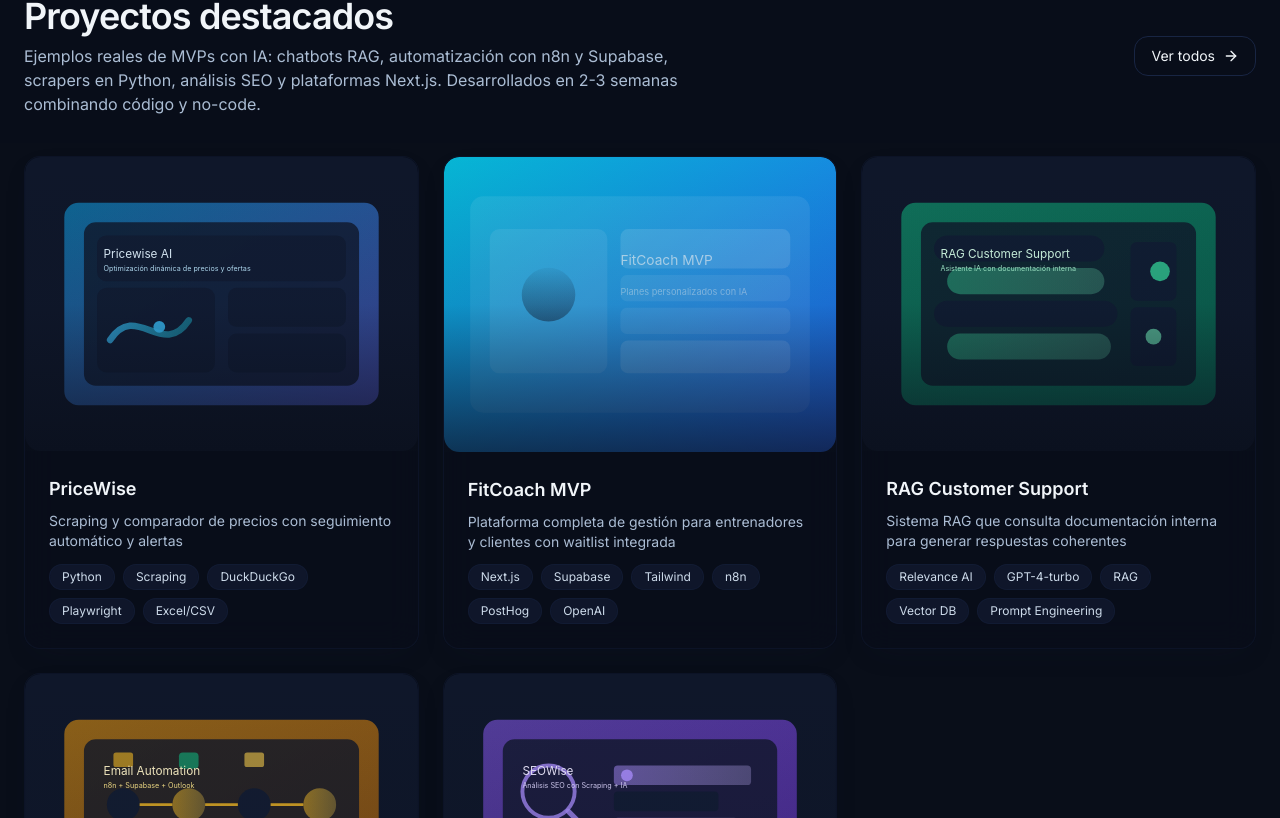
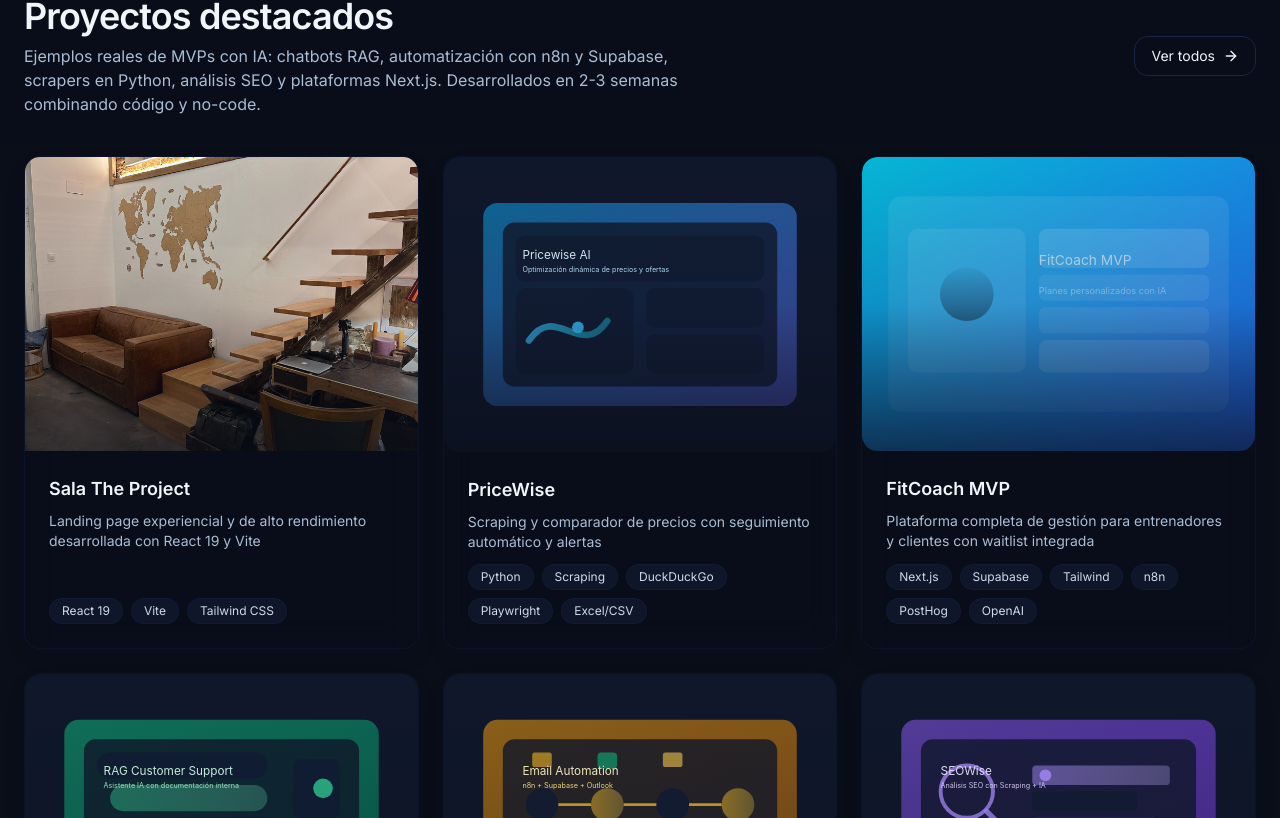
Before and after one commit to notcapi/portafolio, a Next.js app: page / in a window 1280 px wide. Shown: the part 1382-2200 px from the top of the page. Built offline with nearby package versions, Linux system fonts and the light colour scheme.

Commit message:
feat: add Sala The Project to portfolio

```diff
--- a/app/(routes)/page.tsx
+++ b/app/(routes)/page.tsx
@@ -23,6 +23,7 @@
 } from "@/lib/structured-data";
 
 const featuredProjectIds = [
+  "sala-the-project",
   "pricewise",
   "fitcoach-mvp",
   "rag-customer-support",
--- a/data/projects.ts
+++ b/data/projects.ts
@@ -18,6 +18,34 @@
 };
 
 export const projects: Project[] = [
+  {
+    id: "sala-the-project",
+    title: "Sala The Project",
+    summary: "Landing page experiencial y de alto rendimiento desarrollada con React 19 y Vite",
+    descriptionMD: `### Sala The Project – Desarrollo Web & UI
+
+Desarrollo de una experiencia web moderna para digitalizar la presencia de un estudio exclusivo en Madrid. El objetivo fue trasladar la estética minimalista y premium del espacio físico al entorno digital mediante una interfaz pulida y performante.
+
+**Aspectos Técnicos Destacados:**
+- **Arquitectura SPA:** Construida con React 19 y Vite para una navegación instantánea y sin recargas.
+- **Diseño System:** Implementación de estilos con Tailwind CSS, priorizando la consistencia visual y el diseño responsive.
+- **Performance:** Optimización de Core Web Vitals y carga eficiente de recursos multimedia.
+- **UX/UI:** Interfaz centrada en la conversión, con llamadas a la acción claras y una galería visual inmersiva.
+
+**Stack Tecnológico:**
+- **Frontend:** React 19, Vite
+- **Estilos:** Tailwind CSS
+- **Despliegue:** Vercel
+
+**Rol:** Desarrollo Frontend & UI.`,
+    cover: "/projects/sala-the-project-cover.jpg",
+    images: ["/projects/sala-the-project-cover.jpg"],
+    tags: ["React 19", "Vite", "Tailwind CSS"],
+    category: "Web",
+    links: {
+      demo: "https://salatheproject.com"
+    }
+  },
   {
     id: "pricewise",
     title: "PriceWise",
```
Also changed, not shown: public/projects/sala-the-project-cover.jpg (added).
